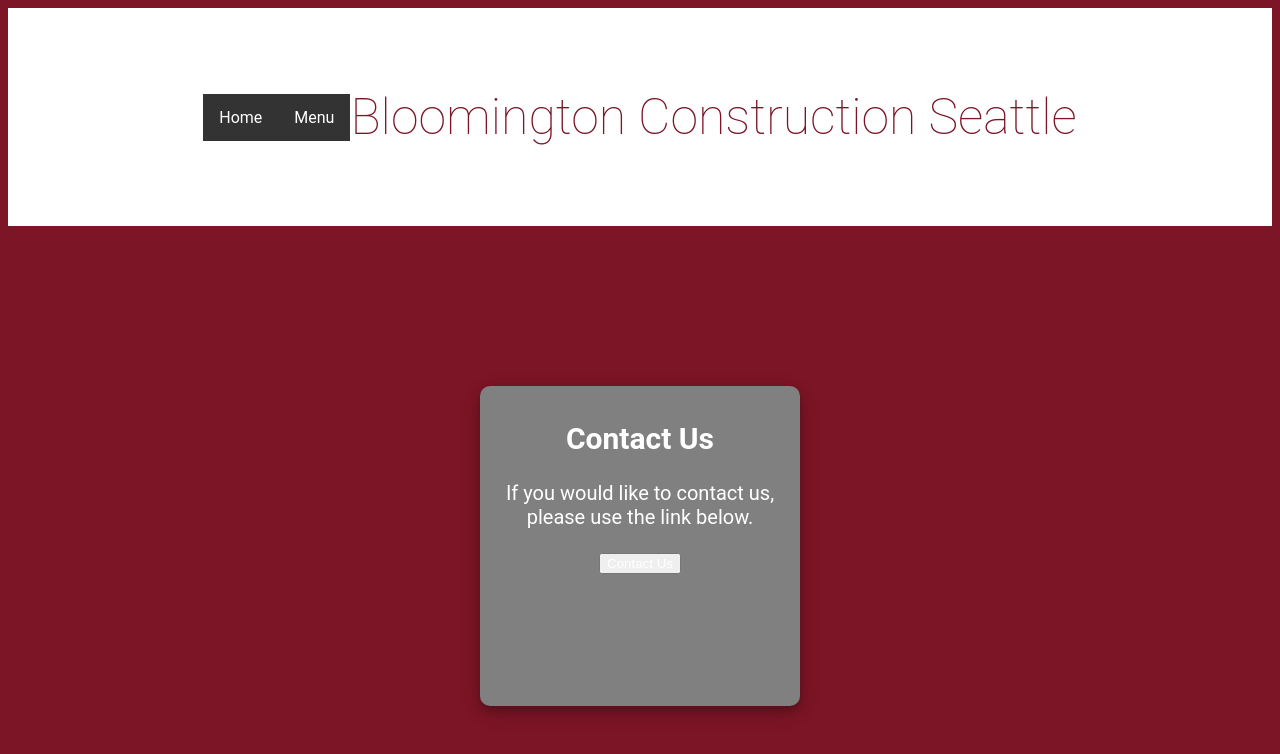
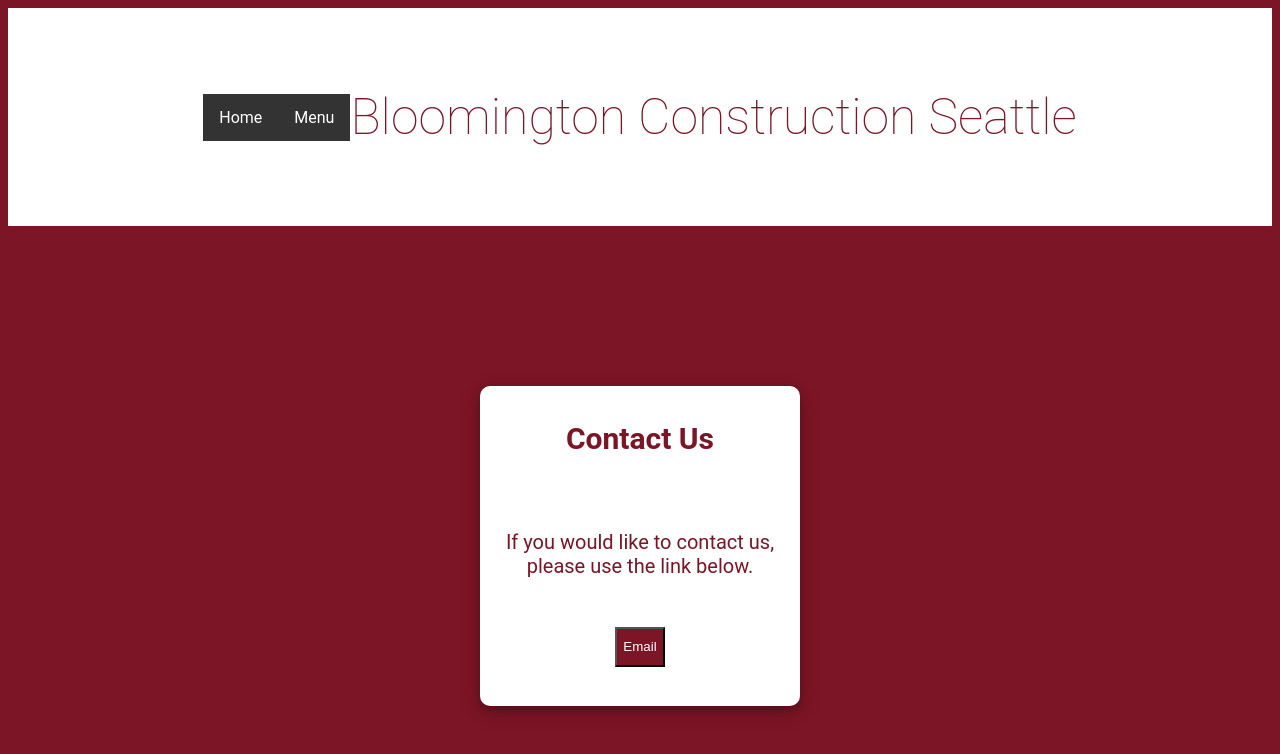
Before and after one commit to alexh3422/alejandro-construction, a plain HTML site: page contact.html in a window 1280 px wide. Drawn offline with Linux system fonts and the light colour scheme.

Commit message:
updated html and css properties

```diff
--- a/assets/css/style.css
+++ b/assets/css/style.css
@@ -111,14 +111,21 @@ main img {
     box-shadow: 0 4px 8px 0 rgba(0, 0, 0, 0.2), 0 6px 20px 0 rgba(0, 0, 0, 0.19);
 }
 
-
+.btn  {
+    width: 50px;
+    height: 40px;
+    background-color: #7c1526;
+}
 .card {
-    display: flexbox;
+    display: flex;
+    flex-wrap: wrap;
+    justify-content: center;
+    color: #7c1526;
     width: 300px;
     height: 300px;
-    background-color: gray;
+    background-color: white;
     border-radius: 10px;
-    color: white;
+
     font-family: 'Roboto', sans-serif;
     font-size: 20px;
     padding: 10px;
@@ -127,6 +134,8 @@ main img {
 }
 
 
+
+
 body {
     background-color: #7c1526;
 }
--- a/contact.html
+++ b/contact.html
@@ -28,9 +28,9 @@
 
     <main id="main">
         <article class="card">
-            <h2 id=contact class="card-title">Contact Us</h2>
-            <p class="card-text">If you would like to contact us, please use the link below.</p>
-            <a href="mailto:alex@bloomingtonconstruction.com"><button class="btn">Contact Us</button></a>
+            <h2 id=contact class="card-title" style="color:#7c1526">Contact Us</h2>
+            <p class="card-text" style="color:#7c1526;">If you would like to contact us, please use the link below.</p>
+            <a href="mailto:alex@bloomingtonconstruction.com"><button class="btn">Email</button></a>
         </article>
     </main>
   </body>
```
